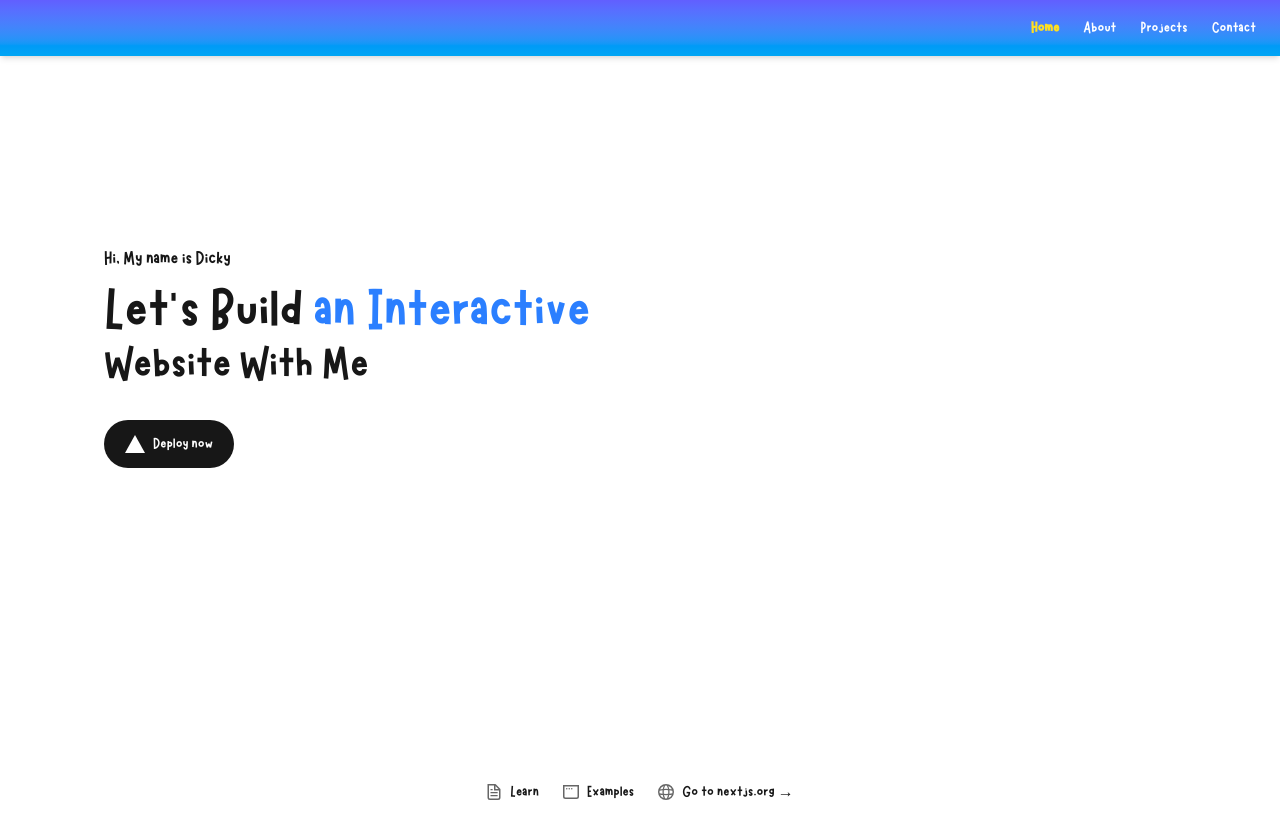
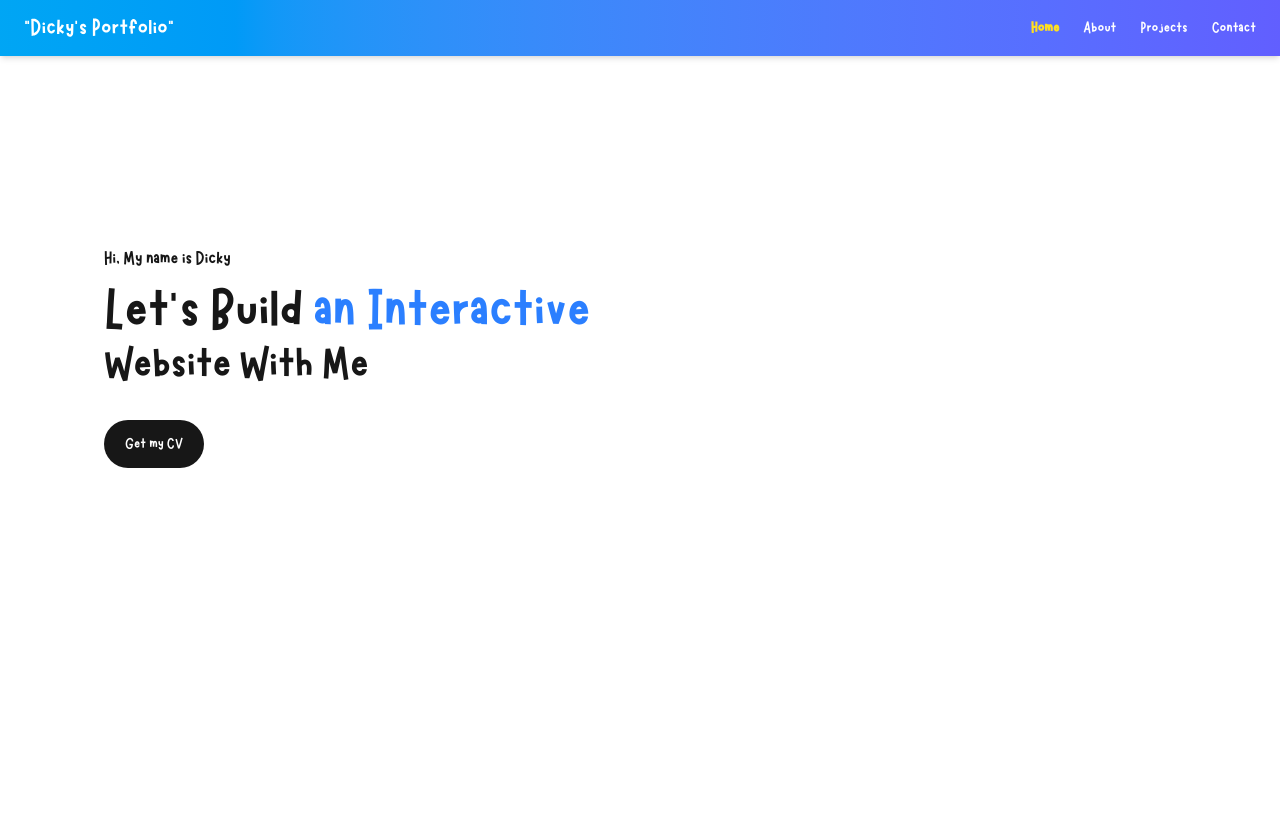
Before and after one commit to dkyekaa/dicky-portfolio, a Next.js app: page / in a window 1280 px wide. Shown: the top 838 px of the page. Built offline with nearby package versions, Linux system fonts and the light colour scheme.

Commit message:
Added logo and CV button

```diff
--- a/src/app/components/navbar.js
+++ b/src/app/components/navbar.js
@@ -2,6 +2,8 @@
 
 import Link from 'next/link'
 import { usePathname } from 'next/navigation'
+import Image from 'next/image'
+import logo from '../logo.svg'
 
 export default function Navbar() {
   const pathname = usePathname()
@@ -14,8 +16,16 @@ export default function Navbar() {
   ]
 
   return (
-    <nav className="h-14 bg-linear-to-t from-sky-500 to-indigo-500 text-white px-6 py-4 shadow-md">
-      <ul className="flex space-x-6 justify-end">
+    <nav className="h-14 bg-gradient-to-r from-sky-500 to-indigo-500 text-white px-6 py-4 shadow-md">
+      <div className="flex justify-between items-center h-full">
+
+        {/* Logo & Brand Name */}
+        <div className="flex items-center space-x-3">
+          <Image src={logo} alt="Logo" width={150} height={50} />
+        </div>
+
+        {/* Navigation Items */}
+        <ul className="flex space-x-6">
           {navItems.map((item) => (
             <li key={item.href}>
               <Link
@@ -29,6 +39,7 @@ export default function Navbar() {
             </li>
           ))}
         </ul>
+      </div>
     </nav>
   )
 }
--- /dev/null
+++ b/src/app/contact/page.js
@@ -0,0 +1,7 @@
+export default function contactPage () {
+  return (
+    <div>
+      <h1> Contact Page </h1>
+    </div>
+  )
+}
--- a/src/app/page.js
+++ b/src/app/page.js
@@ -26,65 +26,10 @@ export default function Home() {
             target="_blank"
             rel="noopener noreferrer"
           >
-            <Image
-              className="dark:invert"
-              src="/vercel.svg"
-              alt="Vercel logomark"
-              width={20}
-              height={20}
-            />
-            Deploy now
+            Get my CV
           </a>
         </div>
       </main>
-
-      <footer className="row-start-3 flex gap-[24px] flex-wrap items-center justify-center">
-        <a
-          className="flex items-center gap-2 hover:underline hover:underline-offset-4"
-          href="https://nextjs.org/learn?utm_source=create-next-app&utm_medium=appdir-template-tw&utm_campaign=create-next-app"
-          target="_blank"
-          rel="noopener noreferrer"
-        >
-          <Image
-            aria-hidden
-            src="/file.svg"
-            alt="File icon"
-            width={16}
-            height={16}
-          />
-          Learn
-        </a>
-        <a
-          className="flex items-center gap-2 hover:underline hover:underline-offset-4"
-          href="https://vercel.com/templates?framework=next.js&utm_source=create-next-app&utm_medium=appdir-template-tw&utm_campaign=create-next-app"
-          target="_blank"
-          rel="noopener noreferrer"
-        >
-          <Image
-            aria-hidden
-            src="/window.svg"
-            alt="Window icon"
-            width={16}
-            height={16}
-          />
-          Examples
-        </a>
-        <a
-          className="flex items-center gap-2 hover:underline hover:underline-offset-4"
-          href="https://nextjs.org?utm_source=create-next-app&utm_medium=appdir-template-tw&utm_campaign=create-next-app"
-          target="_blank"
-          rel="noopener noreferrer"
-        >
-          <Image
-            aria-hidden
-            src="/globe.svg"
-            alt="Globe icon"
-            width={16}
-            height={16}
-          />
-          Go to nextjs.org →
-        </a>
-      </footer>
     </div>
   );
 }
--- a/test/test.js
+++ /dev/null
@@ -1,8 +0,0 @@
-var assert = require('assert');
-describe('Array', function () {
-  describe('#indexOf()', function () {
-    it('should return -1 when the value is not present', function () {
-      assert.equal([1, 2, 3].indexOf(4), -1);
-    });
-  });
-});
```
Also changed, not shown: src/app/logo.svg (added). Lines whose indentation alone changed are shown as unchanged.
